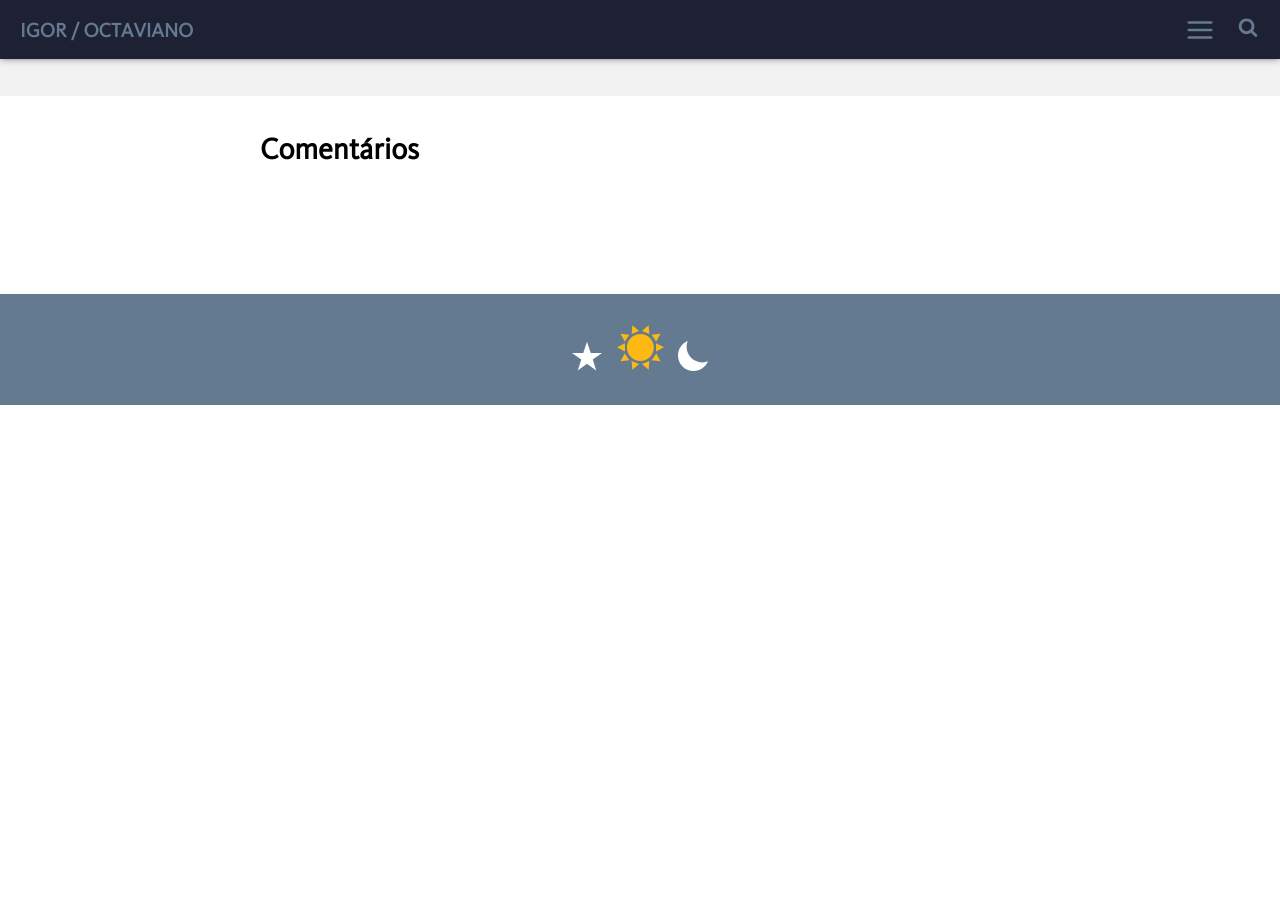
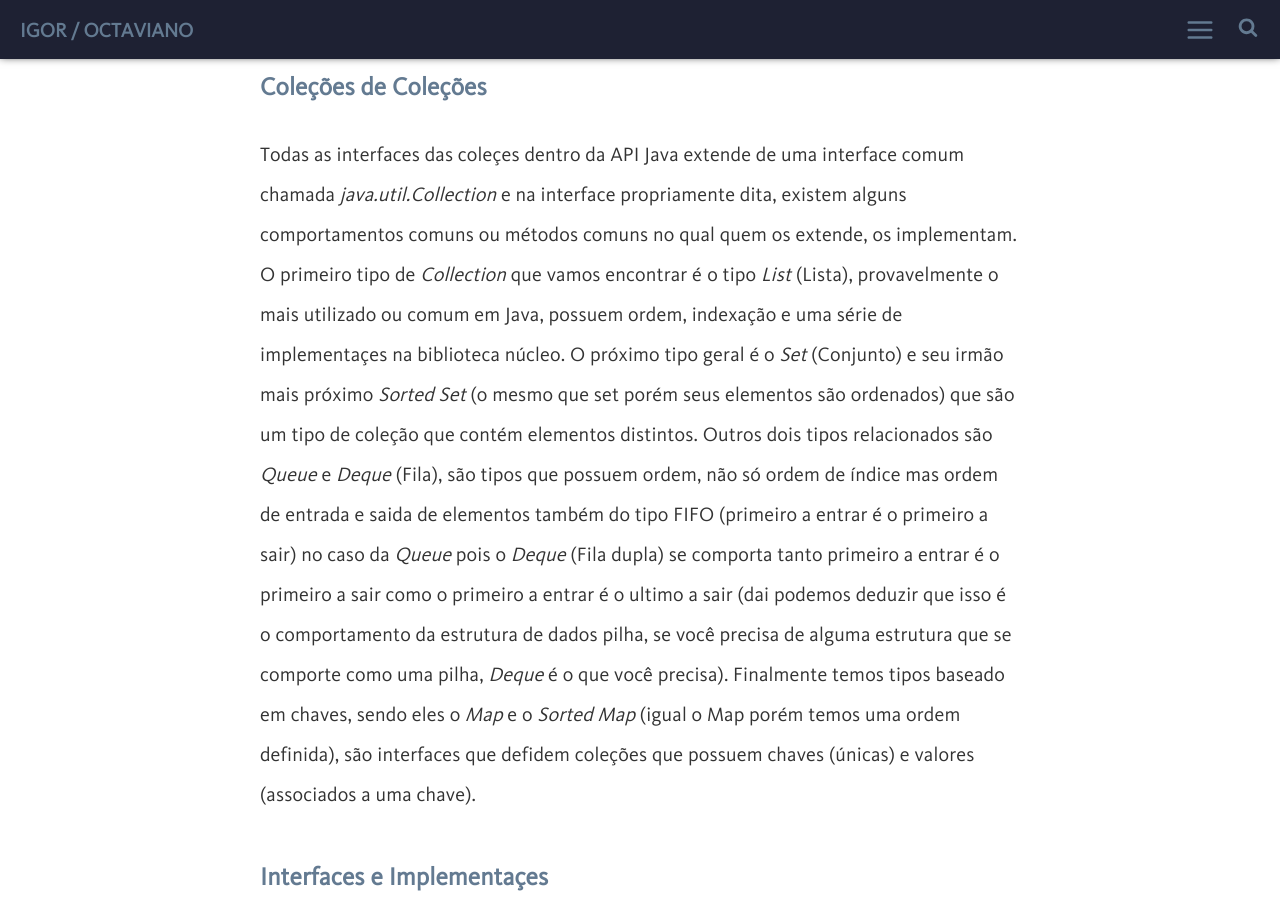
Before and after one commit to igoroctaviano/blog, a Jekyll site: the page built from _posts/2017-04-20-fundamentos-em-java.md, in a window 1280 px wide and 900 px high, scrolled down 7581 px. Built offline with Jekyll 4.4.1, drawn with Linux system fonts in a browser that asks for light colours; comment, search, counter and statistics services are not loaded; before the commit the page ends 7986 px from its top, so only the background shows below that; some of the changed text lies outside the part shown.

Commit message:
Add collections

```diff
--- a/_posts/2017-04-20-fundamentos-em-java.md
+++ b/_posts/2017-04-20-fundamentos-em-java.md
@@ -144,3 +144,18 @@ o diretorio bin da JRE nas variaveis de ambiente.*
 ### Statements (afirmações)!
 Em Java, programas são feitos de afirmações (algum código, como o exemplo do hello world) e essas afirmações possuem ou não declarações. Em Java, as afirmações terminam com ponto e virgula no final, coisa de sintaxe. Pra alguns conhecedores
 de outras linguagens que não exigem podem achar meio chato, mas é necessário no mundo Java.
+
+## Collections
+
+Vamos cobrir todas as coisas, o background, as caracteristicas comuns que as classes Colections tem. Primeiramente vamos cobrir **Coleçes de Coleções**, em outras palavras, quais os tipos de coleções que temos, porque existem diferentes tipos.. coisas assim. Logo depois vamos falar brevemente sobre a distinção entre **Interface e Implementação**, mas não é sobre os termos genéricos de programação orientada a objetos e sim, mais especificadamente, o como olhamos as coleções. Vamos reconhecer que uma Interface define o comportamento de uma determinada coleção e que há uma ou mais implementaçes daquela Interface e que cada uma dessas implementações possuem diferentes caracteristicas quanto a performance.
+
+### Coleções de Coleções
+
+Todas as interfaces das coleçes dentro da API Java extende de uma interface comum chamada *java.util.Collection* e na interface propriamente dita, existem alguns comportamentos comuns ou métodos comuns no qual quem os extende, os implementam.
+O primeiro tipo de *Collection* que vamos encontrar é o tipo *List* (Lista), provavelmente o mais utilizado ou comum em Java, possuem ordem, indexação e uma série de implementaçes na biblioteca núcleo. O próximo tipo geral é o *Set* (Conjunto) e seu irmão mais próximo *Sorted Set* (o mesmo que set porém seus elementos são ordenados) que são um tipo de coleção que contém elementos distintos. Outros dois tipos relacionados são *Queue* e *Deque* (Fila), são tipos que possuem ordem, não só ordem de índice mas ordem de entrada e saida de elementos também do tipo FIFO (primeiro a entrar é o primeiro a sair) no caso da *Queue* pois o *Deque* (Fila dupla) se comporta tanto primeiro a entrar é o primeiro a sair como o primeiro a entrar é o ultimo a sair (dai podemos deduzir que isso é o comportamento da estrutura de dados pilha, se você precisa de alguma estrutura que se comporte como uma pilha, *Deque* é o que você precisa). Finalmente temos tipos baseado em chaves, sendo eles o *Map* e o *Sorted Map* (igual o Map porém temos uma ordem definida), são interfaces que defidem coleções que possuem chaves (únicas) e valores (associados a uma chave).
+
+<!-- IMG -->
+
+### Interfaces e Implementaçes
+
+É bem crítico para entender o design geral da API Collections, é a dessegregação entre uma interface e sua implementação. Uma **interface** pode ter várias implementações, várias estruturas de dados, elas defidem as caracteristicas funcionas, o comportamento (se uma coleção é acessada de forma indexada ou por meio da ordem). Interfaces geralmente tem implementações bem populares, muitas vezes você vai ver a interface *List* sendo usada e frequentemente a implementação *ArrayList* sendo usada. Já a **implementação**, cada uma é uma estrutura de dado diferente, como exemplo, a interface *List* possúi tanto a implementação *ArrayList* como a de *LinkedList* na biblioteca padrão e isso quer dizer que você pode trocar fácilmente entre diferentes implementações. Mas porque você iria querer coisa do tipo? devido as diferenças de performance, adicionar um elemento em uma *LinkedList* é mais performático que em um *ArrayList* devido ao fato que a *LinkedList* não tem que se expandir para adicionar um elemento como também você pode acessar algum ponto na coleção mais rapidamente com o *ArrayList* do que em uma *LinkedList* que é uma lista encadeada.
```
